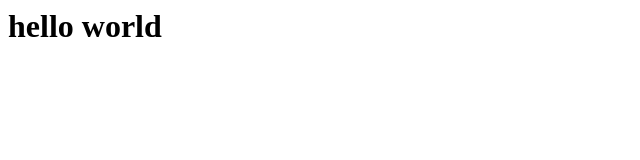
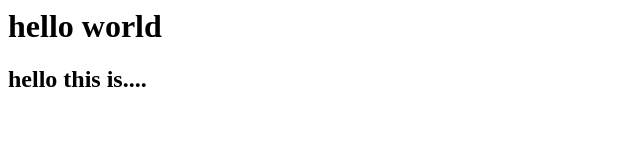
Before and after one commit to Gaur95/jnit_demo_2, a plain HTML site: page index.html in a window 1280 px wide. Shown: the whole page, without its empty margins (0-640 px from the left). Drawn offline with Linux system fonts and the light colour scheme.

Commit message:
Update index.html

```diff
--- a/index.html
+++ b/index.html
@@ -1 +1,2 @@
 <h1>hello world</h1>
+<h2> hello this is....</h2>
```
